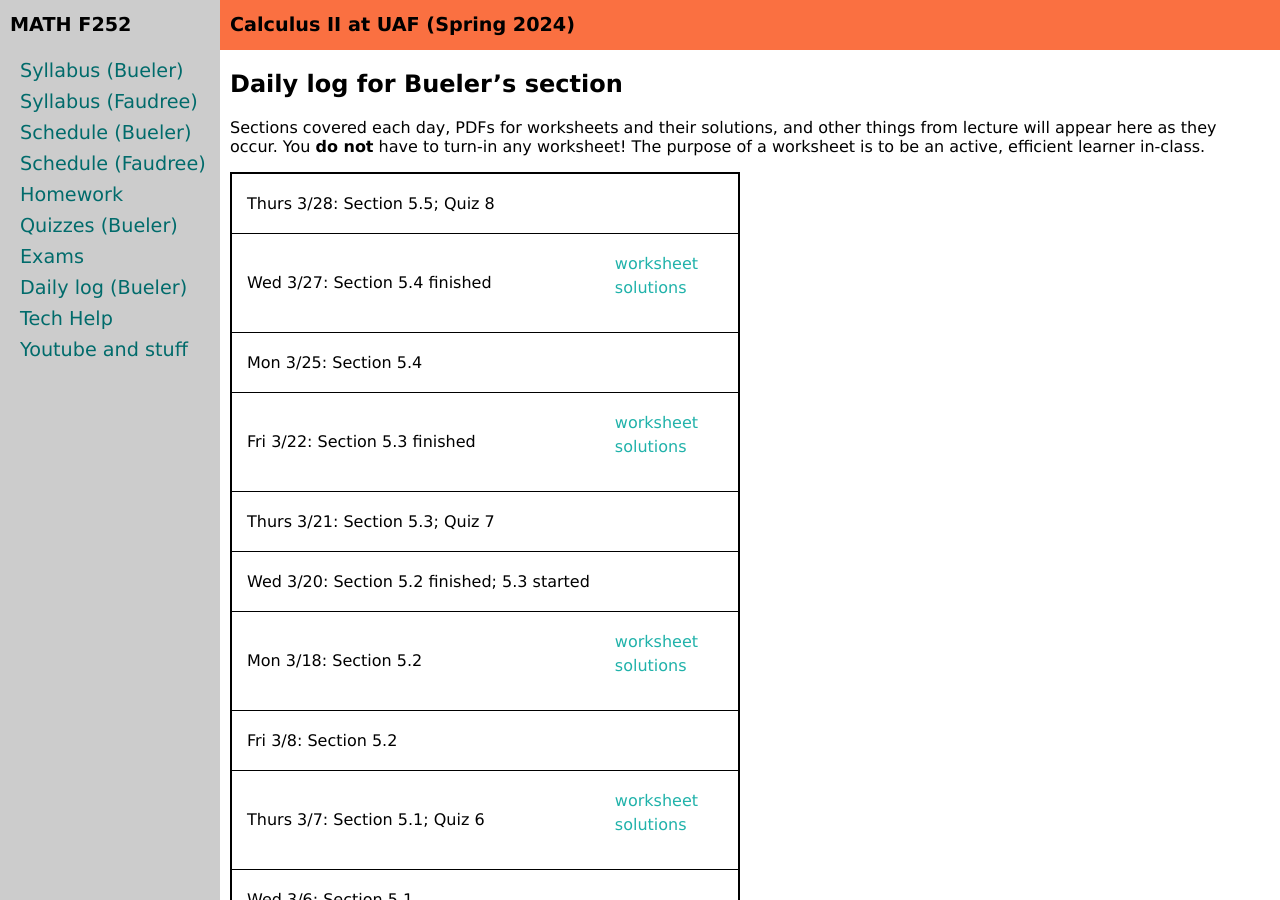
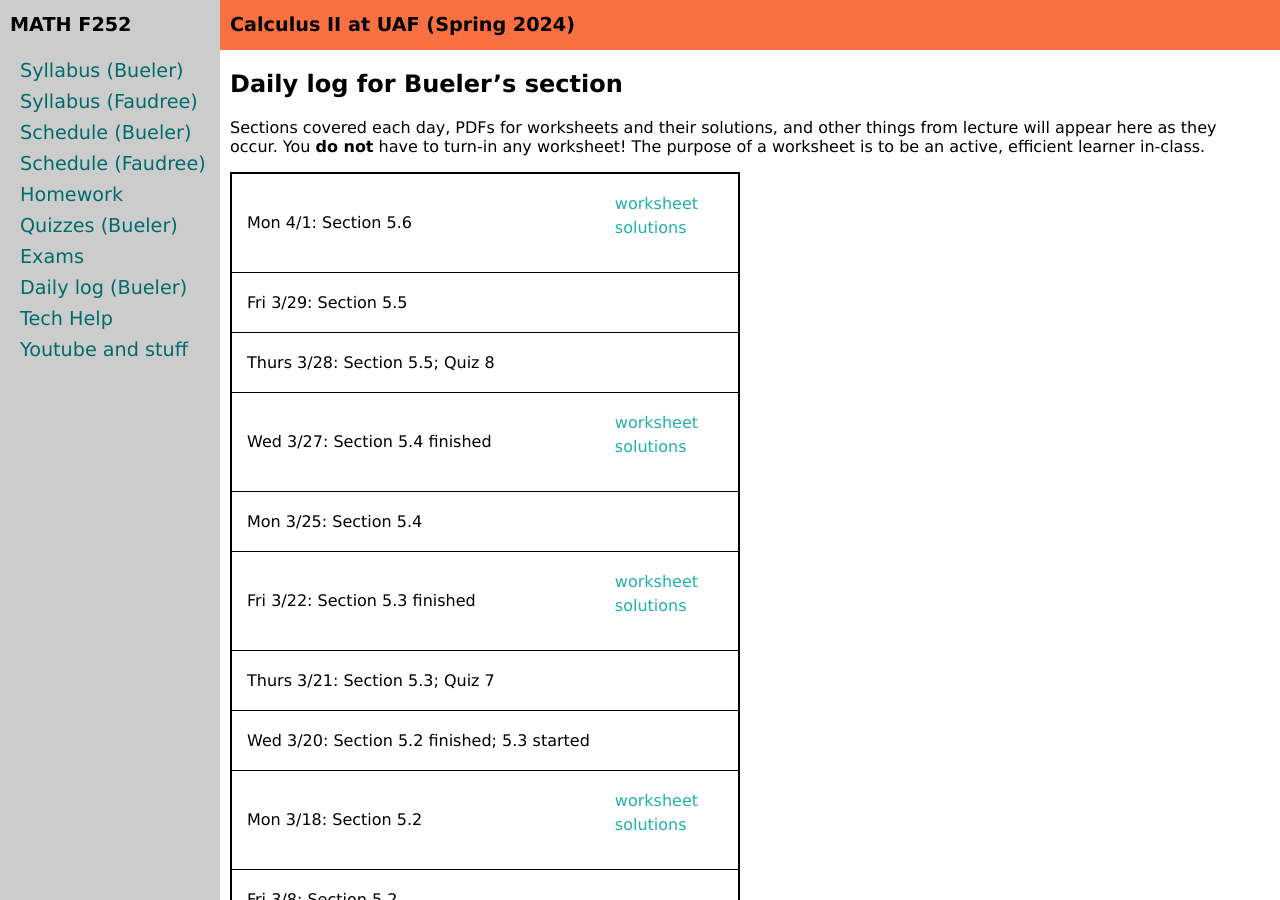
Before and after one commit to uaf-math/calc2, a Jekyll site: the page built from daily.md, in a window 1280 px wide and 900 px high. Built offline with Jekyll 4.4.1, drawn with Linux system fonts in a browser that asks for light colours.

Commit message:
worksheet for today

```diff
--- a/_data/daily.yml
+++ b/_data/daily.yml
@@ -1,6 +1,12 @@
 semester: Spring 2024
 home: assets/worksheets/S24
 daily:
+- name: Section 5.6
+  date: Mon 4/1
+  worksheet: 5p6.pdf
+  extsolutions: https://uaf-math251.github.io/calc2/assets/worksheets/F22/5p6solns.pdf
+- name: Section 5.5
+  date: Fri 3/29
 - name: Section 5.5; Quiz 8
   date: Thurs 3/28
 - name: Section 5.4 finished
```
Also changed, not shown: 2 other files.
